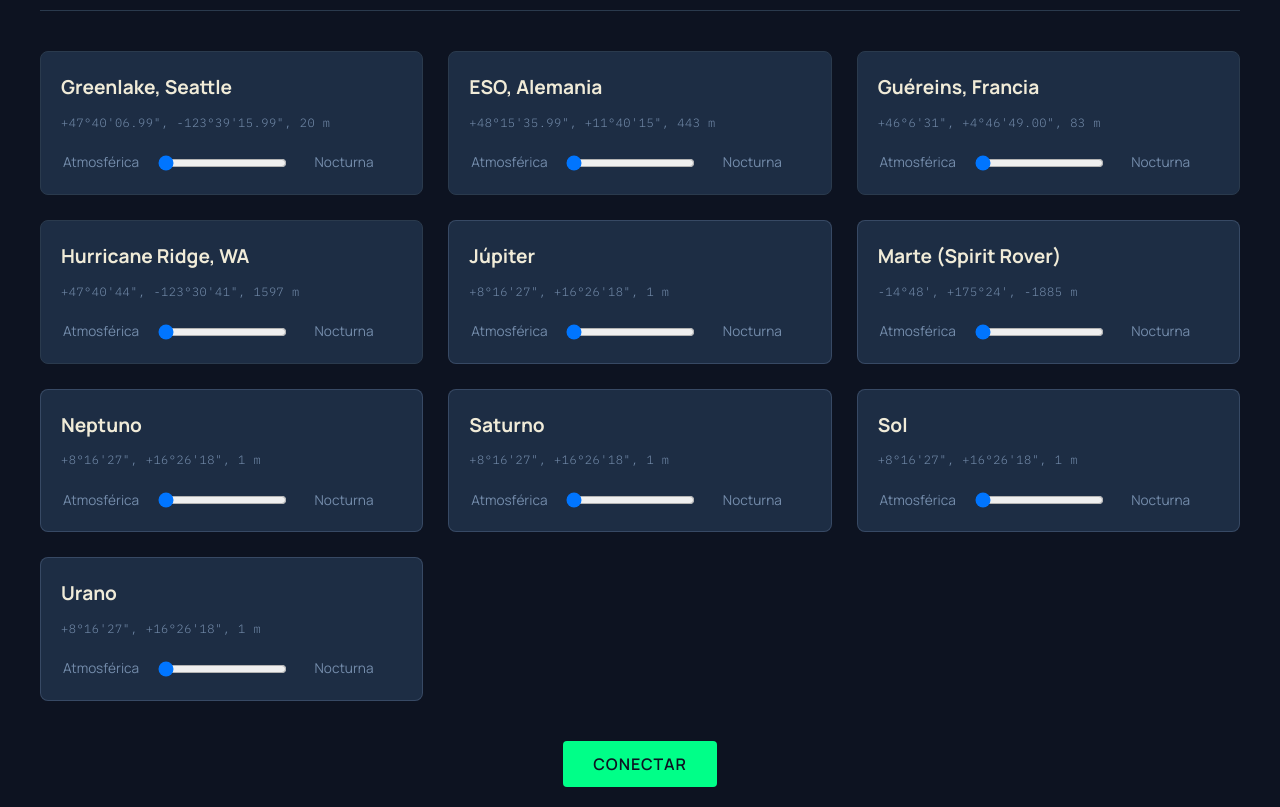
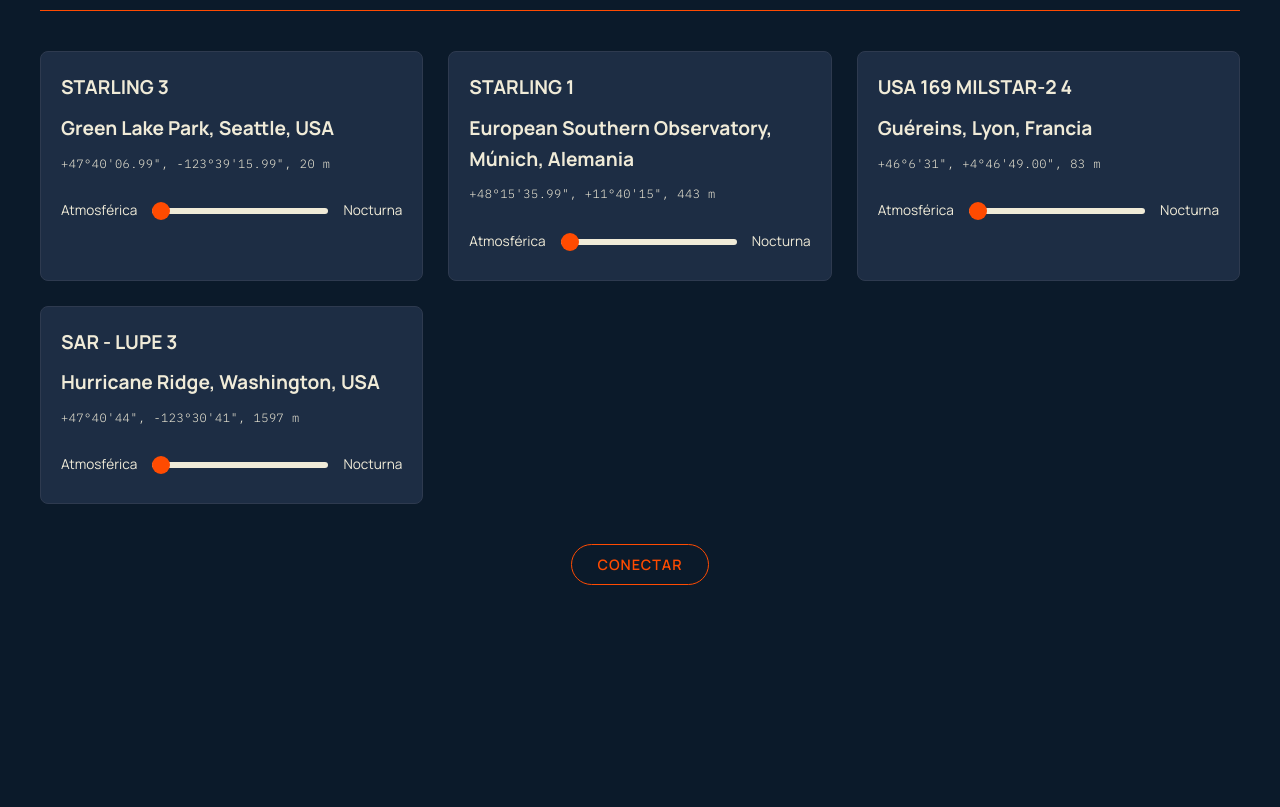
Before and after one commit to Natzuko/Sky_machine, a plain HTML site: page index.html in a window 1280 px wide. Shown: the part 86-893 px from the top of the page. After the commit the page ends 800 px from the top, so only its background shows below. Drawn offline with Linux system fonts and the light colour scheme.

Commit message:
Actualización localizaciones y miradas satelitales. Reestructuración general.

```diff
--- a/app.js
+++ b/app.js
@@ -1,5 +1,5 @@
 document.addEventListener('DOMContentLoaded', () => {
-    // Estado de la aplicación
+    // Estado de la aplicación (sin planetas)
     const state = {
         ws: null,
         connected: false,
@@ -7,13 +7,7 @@
             greenlake: 0,
             garching: 0,
             guereins: 0,
-            hurricane: 0,
-            jupiter: 0,
-            marte: 0,
-            neptuno: 0,
-            saturno: 0,
-            sol: 0,
-            urano: 0
+            hurricane: 0
         }
     };
 
@@ -26,18 +20,17 @@
         sliders: document.querySelectorAll('.vision-slider')
     };
 
-    // 1. Configurar sliders
+    // 1. Configurar sliders rojo
     function setupSliders() {
         elements.sliders.forEach(slider => {
             const location = slider.dataset.location;
 
+            // Inicializar el valor visual
+            slider.style.setProperty('--slider-value', `${state.locations[location]}%`);
+
             slider.addEventListener('input', (e) => {
                 state.locations[location] = parseInt(e.target.value);
-
-                // Actualizar interfaz
                 e.target.style.setProperty('--slider-value', `${state.locations[location]}%`);
-
-                // Enviar datos (sin debounce para respuesta inmediata)
                 if (state.connected) sendData(location);
             });
         });
@@ -54,12 +47,11 @@
         };
 
         state.ws.send(JSON.stringify(data));
-        console.log('Enviado:', data); // Debug
+        console.log('Enviado:', data);
     }
 
     // 3. Gestión de WebSocket
     function connectWebSocket() {
-        //state.ws = new WebSocket('wss://sky-machine-backend.onrender.com:10000');       verificar sin el puerto esta ok
         state.ws = new WebSocket('wss://sky-machine-backend.onrender.com');
 
         state.ws.onopen = () => {
@@ -81,16 +73,16 @@
         };
     }
 
-    // 4. Actualizar interfaz
+    // 4. Actualizar interfaz (ajustes visuales)
     function updateConnectionUI() {
         if (state.connected) {
-            elements.connectionIcon.textContent = '✓';
+            elements.connectionIcon.textContent = '';
             elements.connectionText.textContent = 'Conectado';
             elements.connectionStatus.classList.add('connected');
             elements.connectionStatus.classList.remove('disconnected');
             elements.connectBtn.textContent = 'Desconectar';
         } else {
-            elements.connectionIcon.textContent = '✖';
+            elements.connectionIcon.textContent = '';
             elements.connectionText.textContent = 'Desconectado';
             elements.connectionStatus.classList.add('disconnected');
             elements.connectionStatus.classList.remove('connected');
@@ -109,7 +101,7 @@
             }
         });
 
-        // Conectar automáticamente al cargar
+        // Conexión automática
         connectWebSocket();
     }
 
--- a/backend/server.js
+++ b/backend/server.js
@@ -22,7 +22,7 @@
             const data = JSON.parse(message);
             console.log('Datos recibidos:', data);
 
-            // 🔁 Reenviar (broadcast) el mensaje a todos los demás clientes conectados
+            // 🔁 Broadcast
             wss.clients.forEach(client => {
                 if (client !== ws && client.readyState === WebSocket.OPEN) {
                     client.send(JSON.stringify(data));
--- a/index.html
+++ b/index.html
@@ -10,7 +10,8 @@
 <body>
   <div class="container">
     <header>
-      <h1>sky-machine</h1>
+      <h1>Centinela</h1>
+      <h2 class="subtitle">Sky Machine</h2>
       <div class="connection-status">
         <span id="connection-icon">✖</span>
         <span id="connection-text">Desconectado</span>
@@ -21,7 +22,8 @@
       <div class="location-grid">
         <!-- Ubicaciones Terrestres -->
         <div class="location-card">
-          <h2>Greenlake, Seattle</h2>
+          <h2>STARLING 3</h2>
+          <h2>Green Lake Park, Seattle, USA</h2>
           <div class="coordinates">+47°40'06.99", -123°39'15.99", 20 m</div>
           <div class="vision-control">
             <span>Atmosférica</span>
@@ -31,7 +33,8 @@
         </div>
 
         <div class="location-card">
-          <h2>ESO, Alemania</h2>
+          <h2>STARLING 1</h2>
+          <h2>European Southern Observatory, Múnich, Alemania</h2>
           <div class="coordinates">+48°15'35.99", +11°40'15", 443 m</div>
           <div class="vision-control">
             <span>Atmosférica</span>
@@ -41,7 +44,8 @@
         </div>
 
         <div class="location-card">
-          <h2>Guéreins, Francia</h2>
+          <h2>USA 169 MILSTAR-2 4 </h2>
+          <h2>Guéreins, Lyon, Francia</h2>
           <div class="coordinates">+46°6'31", +4°46'49.00", 83 m</div>
           <div class="vision-control">
             <span>Atmosférica</span>
@@ -51,7 +55,8 @@
         </div>
 
         <div class="location-card">
-          <h2>Hurricane Ridge, WA</h2>
+          <h2>SAR - LUPE 3</h2>
+          <h2>Hurricane Ridge, Washington, USA</h2>
           <div class="coordinates">+47°40'44", -123°30'41", 1597 m</div>
           <div class="vision-control">
             <span>Atmosférica</span>
@@ -59,71 +64,10 @@
             <span>Nocturna</span>
           </div>
         </div>
-
-        <!-- Planetas y Cuerpos Celestes -->
-        <div class="location-card">
-          <h2>Júpiter</h2>
-          <div class="coordinates">+8°16'27", +16°26'18", 1 m</div>
-          <div class="vision-control">
-            <span>Atmosférica</span>
-            <input type="range" class="vision-slider" data-location="jupiter" min="0" max="100" value="0">
-            <span>Nocturna</span>
-          </div>
-        </div>
-
-        <div class="location-card">
-          <h2>Marte (Spirit Rover)</h2>
-          <div class="coordinates">-14°48', +175°24', -1885 m</div>
-          <div class="vision-control">
-            <span>Atmosférica</span>
-            <input type="range" class="vision-slider" data-location="marte" min="0" max="100" value="0">
-            <span>Nocturna</span>
-          </div>
-        </div>
-
-        <div class="location-card">
-          <h2>Neptuno</h2>
-          <div class="coordinates">+8°16'27", +16°26'18", 1 m</div>
-          <div class="vision-control">
-            <span>Atmosférica</span>
-            <input type="range" class="vision-slider" data-location="neptuno" min="0" max="100" value="0">
-            <span>Nocturna</span>
-          </div>
-        </div>
-
-        <div class="location-card">
-          <h2>Saturno</h2>
-          <div class="coordinates">+8°16'27", +16°26'18", 1 m</div>
-          <div class="vision-control">
-            <span>Atmosférica</span>
-            <input type="range" class="vision-slider" data-location="saturno" min="0" max="100" value="0">
-            <span>Nocturna</span>
-          </div>
-        </div>
-
-        <div class="location-card">
-          <h2>Sol</h2>
-          <div class="coordinates">+8°16'27", +16°26'18", 1 m</div>
-          <div class="vision-control">
-            <span>Atmosférica</span>
-            <input type="range" class="vision-slider" data-location="sol" min="0" max="100" value="0">
-            <span>Nocturna</span>
-          </div>
-        </div>
-
-        <div class="location-card">
-          <h2>Urano</h2>
-          <div class="coordinates">+8°16'27", +16°26'18", 1 m</div>
-          <div class="vision-control">
-            <span>Atmosférica</span>
-            <input type="range" class="vision-slider" data-location="urano" min="0" max="100" value="0">
-            <span>Nocturna</span>
-          </div>
-        </div>
       </div>
 
       <div class="connection-panel">
-        <button id="connect-btn">Conectar a sky-machine</button>
+        <button id="connect-btn">Conectar</button>
       </div>
     </main>
   </div>
--- a/style.css
+++ b/style.css
@@ -1,12 +1,11 @@
 :root {
-  --bg-color: #0D1321;
+  --bg-color: #0B1A2A;
   --card-color: #1D2D44;
-  --accent-color: #00FF88;
+  --accent-color: #FF4B01;
   --text-color: #F0EBD8;
   --secondary-text: #748CAB;
-  --slider-track: #3E5C76;
-  --slider-thumb: #00FF88;
-  --border-color: #2a3a4d;
+  --slider-thumb: #FF4B01;
+  --border-color: #2E3A4F;
 }
 
 body {
@@ -29,7 +28,7 @@
   align-items: center;
   margin-bottom: 40px;
   padding-bottom: 20px;
-  border-bottom: 1px solid var(--border-color);
+  border-bottom: 1px solid var(--accent-color);
 }
 
 h1 {
@@ -41,26 +40,34 @@
   color: var(--accent-color);
 }
 
+.subtitle {
+  font-family: 'Orbitron', sans-serif;
+  font-weight: 500;
+  color: var(--text-color);
+  font-size: 1.2rem;
+  margin-top: 5px;
+  margin-bottom: 5px;
+}
+
 .connection-status {
-  display: flex;
-  align-items: center;
-  gap: 10px;
+  display: inline-block;
   font-size: 0.9rem;
-  padding: 8px 15px;
-  border-radius: 20px;
-  background-color: rgba(255, 255, 255, 0.05);
+  padding: 6px 14px;
+  border-radius: 16px;
+  font-weight: 600;
+  background-color: transparent;
+  border: none;
+  color: var(--accent-color);
+  transition: color 0.3s ease;
+  cursor: default;
 }
 
 .connection-status.connected {
-  color: var(--accent-color);
-}
-
-.connection-status.connected #connection-icon {
-  color: var(--accent-color);
+  color: var(--accent-color); /* naranja */
 }
 
 .connection-status.disconnected {
-  color: #FF5252;
+  color: #FF5252; /* rojo */
 }
 
 .location-grid {
@@ -86,15 +93,12 @@
 .location-card h2 {
   margin: 0 0 10px 0;
   font-size: 1.2rem;
-  display: flex;
-  align-items: center;
-  gap: 8px;
 }
 
 .coordinates {
   font-family: 'IBM Plex Mono', monospace;
   font-size: 0.75rem;
-  color: var(--secondary-text);
+  color: var(--text-color);
   margin-bottom: 20px;
   letter-spacing: 0.5px;
 }
@@ -110,22 +114,17 @@
   font-size: 0.85rem;
   width: 80px;
   text-align: center;
-  color: var(--secondary-text);
+  color: var(--text-color);
 }
 
 .vision-slider {
-  --slider-value: 0%;
-  background: linear-gradient(
-    to right,
-    var(--accent-color) 0%,
-    var(--accent-color) var(--slider-value),
-    var(--slider-track) var(--slider-value),
-    var(--slider-track) 100%
-  );
-}
-
-.vision-slider:hover {
-  background: #4a6b8a;
+  -webkit-appearance: none;
+  width: 100%;
+  height: 6px;
+  background: var(--text-color);
+  border-radius: 3px;
+  outline: none;
+  margin: 15px 0;
 }
 
 .vision-slider::-webkit-slider-thumb {
@@ -136,6 +135,32 @@
   border-radius: 50%;
   cursor: pointer;
   transition: transform 0.2s;
+  margin-top: -6px;
+  position: relative;
+}
+
+.vision-slider::-webkit-slider-runnable-track {
+  width: 100%;
+  height: 6px;
+  cursor: pointer;
+  background: linear-gradient(
+    to right,
+    var(--accent-color) 0%,
+    var(--accent-color) var(--slider-value),
+    transparent var(--slider-value),
+    transparent 100%
+  );
+  border-radius: 3px;
+}
+
+.vision-slider:hover::-webkit-slider-runnable-track {
+  background: linear-gradient(
+    to right,
+    var(--accent-color) 0%,
+    var(--accent-color) var(--slider-value),
+    var(--text-color) var(--slider-value),
+    var(--text-color) 100%
+  );
 }
 
 .vision-slider::-webkit-slider-thumb:hover {
@@ -147,27 +172,28 @@
   margin-top: 40px;
 }
 
+/* Botón inferior estilizado */
 #connect-btn {
-  background-color: var(--accent-color);
-  color: var(--bg-color);
-  border: none;
-  padding: 12px 30px;
-  border-radius: 4px;
+  background-color: transparent;
+  color: var(--accent-color);
+  border: 1px solid var(--accent-color);
+  padding: 10px 25px;
+  border-radius: 25px;
   font-family: 'Manrope', sans-serif;
   font-weight: 600;
   cursor: pointer;
   transition: all 0.3s;
-  font-size: 1rem;
+  font-size: 0.9rem;
   text-transform: uppercase;
   letter-spacing: 1px;
 }
 
 #connect-btn:hover {
-  transform: translateY(-2px);
-  box-shadow: 0 4px 15px rgba(0, 255, 136, 0.3);
+  background-color: var(--accent-color);
+  color: var(--bg-color);
+  box-shadow: 0 4px 15px rgba(255, 75, 1, 0.3);
 }
 
-/* Efecto para tarjetas de planetas */
 .location-card:nth-child(n+5) {
   border: 1px solid rgba(116, 140, 171, 0.3);
 }
```
Also changed, not shown: README.md.
